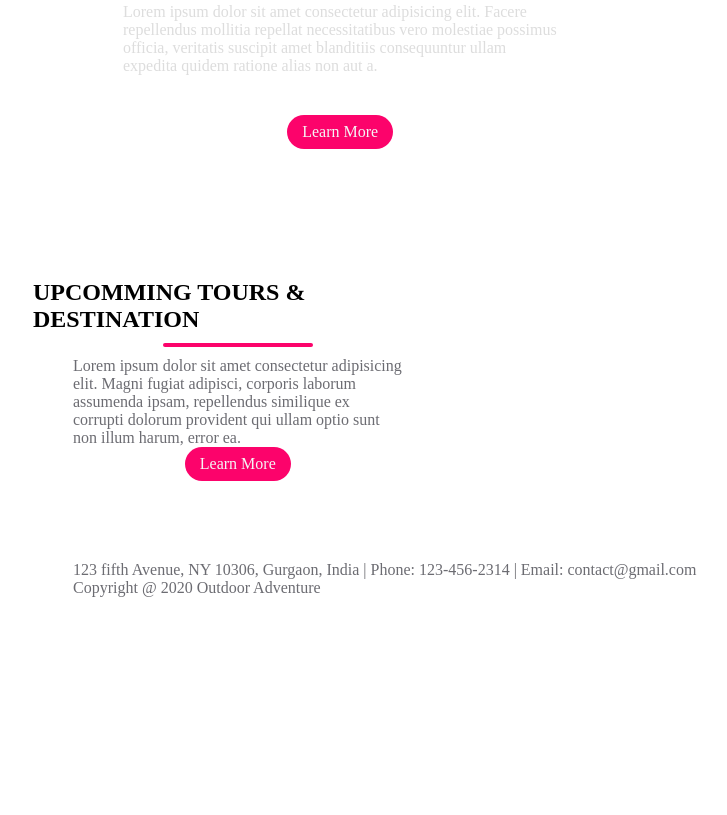
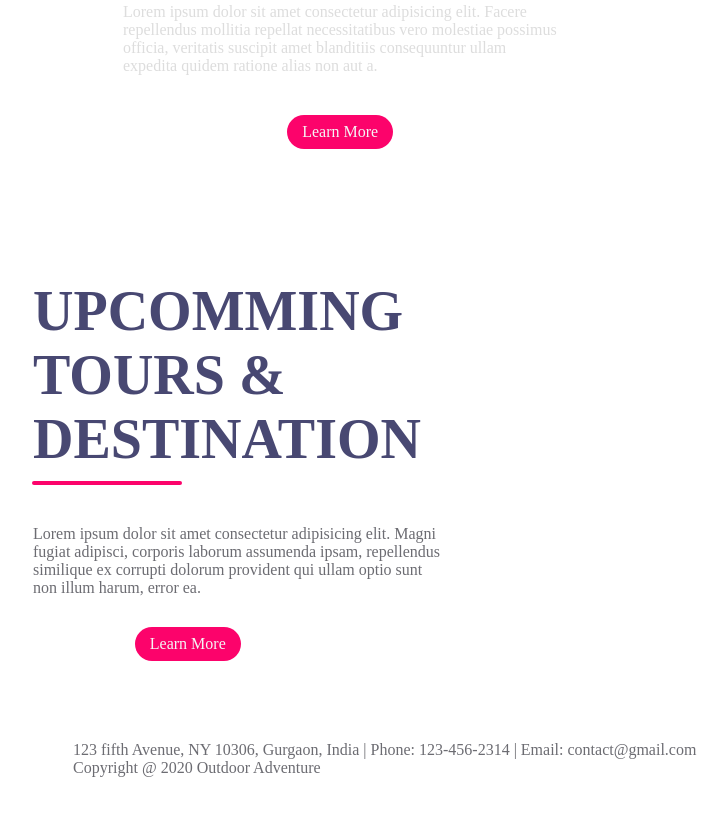
Before and after one commit to gulshan05k/CodSoft-Landing-Page, a plain HTML site: page index.html in a window 1280 px wide. Shown: the part 1467-2282 px from the top of the page, without its empty margins (95-822 px from the left). Before the commit the page ends 2144 px from the top, so only its background shows below. Drawn offline with Linux system fonts and the light colour scheme.

Commit message:
adding css in content

```diff
--- a/style.css
+++ b/style.css
@@ -195,3 +195,21 @@ explore{
     max-width: 300px;
     margin: 10px;
 }
+
+.content-col h1{
+    font-size: 7vmin;
+    color: #484872;
+}
+
+.content-col .line{
+    margin-left: -1px;
+}
+
+.content-col p{
+    padding: 0;
+    margin: 30px auto;
+}
+
+.content-col .ctn{
+    margin-left: -100px;
+}
```
